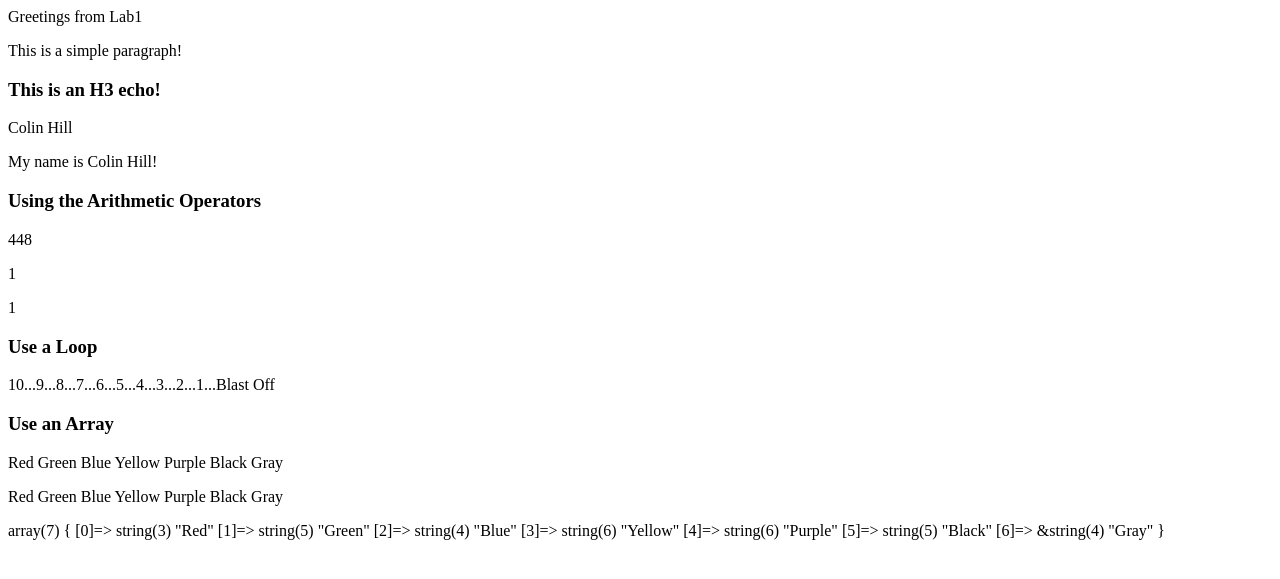
After one commit to ColinHill/PHP, a PHP site: page /PartB.php in a window 1280 px wide. The commit adds this page. Shown: the top 579 px of the page. Run offline with PHP 8.4, Linux system fonts and the light colour scheme.

Commit message:
Completed Lab #1

```diff
--- a/Lab1/GuessingGame.php
+++ b/Lab1/GuessingGame.php
@@ -34,7 +34,7 @@ else
         <h1>
             <?php print $message ?>
         </h1>
-        <form action="<?php $_SERVER['PHP_SELF'] ?>"  method="post" name="guessinggame">
+        <form action="<?php $_SERVER['PHP_SELF'] ?>"  method="post" name="GuessingGame">
             <p>Number:
                 <input name="guess" type="text">
             </p>
--- a/Lab1/KiloPoundConverter.php
+++ b/Lab1/KiloPoundConverter.php
@@ -10,7 +10,7 @@
 			$poundsResult = 0;
 			$kilosResult = 0;
 
-		    if (isset($_POST['ConverttoPounds']) && ($_POST['kilos'] > 0))
+		    if (isset($_POST['ConvertToPounds']) && ($_POST['kilos'] > 0))
 		    {
 		        $kilosResult = $_POST['kilos'];
 
@@ -18,7 +18,7 @@
 
 		        echo "<p>" . $kilosResult . " kilos equals " . $poundsResult . " pounds.</p>";
 		    }
-		    elseif (isset($_POST['ConverttoKilos']) && ($_POST['pounds'] > 0))
+		    elseif (isset($_POST['ConvertToKilos']) && ($_POST['pounds'] > 0))
 		    {
 		    	$poundsResult = $_POST['pounds'];
 
--- a/Lab1/KiloPoundForm.html
+++ b/Lab1/KiloPoundForm.html
@@ -6,7 +6,7 @@
 </head>
 <body>
 	<h1>Pounds/Kilo Converter</h1>
-    <form action="KiloPoundConverter.php"  method="post" name="kilopoundconverter">
+    <form action="KiloPoundConverter.php"  method="post" name="KiloPoundConverter">
         <p>Pounds:
             <input name="pounds" type="text" value="0">
         </p>
@@ -14,8 +14,8 @@
             <input name="kilos" type="text" value="0">
         </p>
         <p>
-            <input name="ConverttoPounds" type="submit" value="Convert to Pounds">
-            <input name="ConverttoKilos" type="submit" value="Convert to Kilos">
+            <input name="ConvertToPounds" type="submit" value="Convert to Pounds">
+            <input name="ConvertToKilos" type="submit" value="Convert to Kilos">
         </p>
     </form>
 </body>
--- /dev/null
+++ b/Lab1/PartB.php
@@ -0,0 +1,81 @@
+<!DOCTYPE html>
+    <html>
+     <head>
+        <title>Lab #1 - Part B</title>
+     </head>
+     <body>
+
+        <?php
+        echo "Greetings from Lab1"
+        ?>
+
+     <p>
+         This is a simple paragraph!
+     </p>
+
+        <?php
+        echo '<h3>' . "This is an H3 echo!" . '</h3>'
+        ?>
+
+        <p>
+            <?php
+               $myName = "Colin Hill";
+               echo $myName;
+            ?>
+        </p>
+
+        <p>
+            <?php
+               $myName = "My name is " . "Colin Hill" . "!";
+                echo $myName;
+            ?>
+        </p>
+
+        <h3>Using the Arithmetic Operators</h3>
+
+        <?php
+        $mathA = 32 * 14;
+        $mathB = (1024 / 128) - 7;
+        $mathC = 769 % 6;
+        ?>
+
+        <p><?php echo $mathA; ?></p>
+        <p><?php echo $mathB; ?></p>
+        <p><?php echo $mathC; ?></p>
+
+        <h3>Use a Loop</h3>
+
+        <?php
+        for ($i=10; $i>=0; $i--) {
+            if ($i == 0)
+                echo "Blast Off";
+            else
+            echo "$i...";
+        }
+        ?>
+
+        <h3>Use an Array</h3>
+
+        <?php
+        $array = array("Red", "Green", "Blue", "Yellow", "Purple", "Black", "Gray");
+        for ($i=0; $i<=6; $i++) {
+                echo $array[$i] . "  ";
+        }
+        ?>
+
+      <p>
+        <?php
+        foreach ($array as &$value){
+            echo $value . "  ";
+        }
+        ?>
+     </p>
+
+     <p>
+         <?php
+         var_dump($array);
+         ?>
+     </p>
+
+     </body>
+    </html>
```
